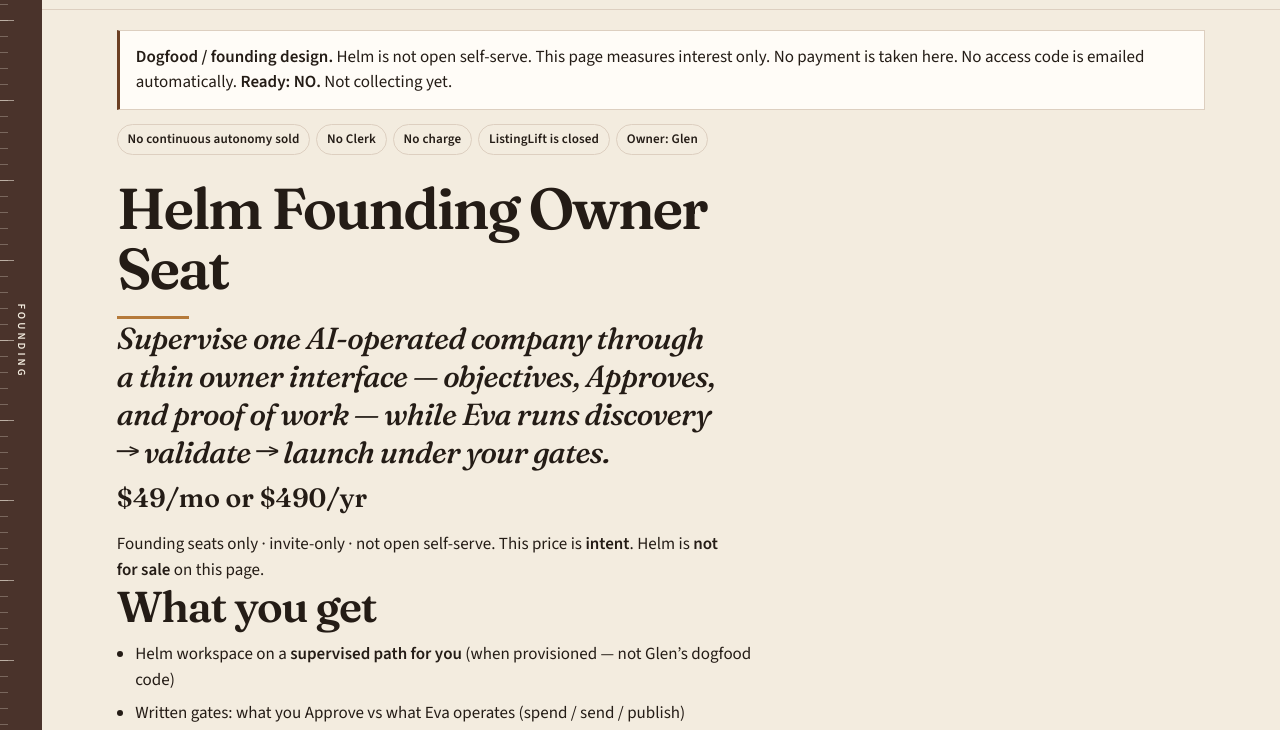
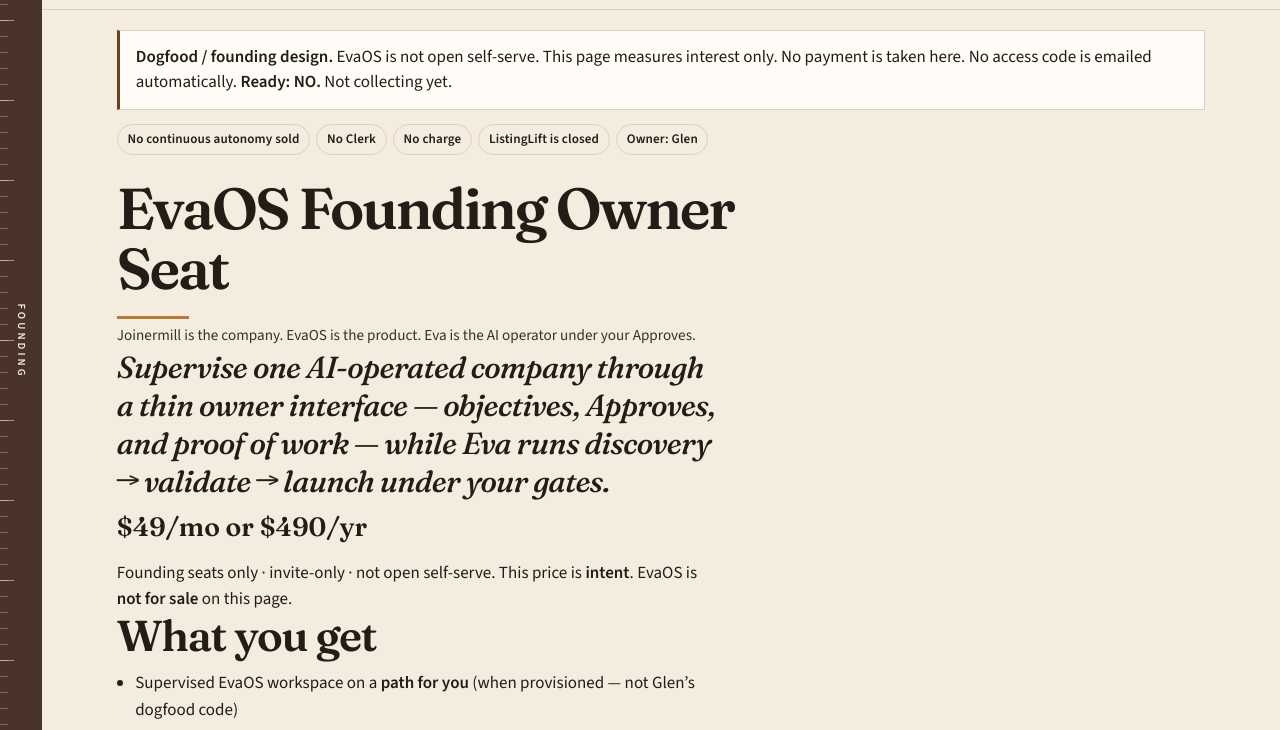
Before and after one commit to Evaisawesome2025/joinermill, a plain HTML site: page founding/index.html in a window 1280 px wide. Shown: the part 59-789 px from the top of the page. Drawn offline with Linux system fonts and the light colour scheme.

Commit message:
Public naming consistency: Joinermill / EvaOS / Eva; Helm off primary copy
No rebrand. Align public surfaces with Gap Item 6 + Glen hierarchy:
Joinermill=brand, EvaOS=product, Eva=operator, Helm=internal.
Collapse stranger-facing V0.8–V1.5 laundry on Trust; keep VERSION build stamp.
Ready stays NO; no arm/charge.

```diff
--- a/founding/index.html
+++ b/founding/index.html
@@ -3,13 +3,13 @@
 <head>
   <meta charset="utf-8">
   <meta name="viewport" content="width=device-width, initial-scale=1">
-  <title>Helm Founding Owner Seat — Joinermill</title>
-  <meta name="description" content="Helm Founding Owner Seat preview. Price is intent. Not for sale, not open self-serve, and not collecting emails. Ready: NO.">
+  <title>EvaOS Founding Owner Seat — Joinermill</title>
+  <meta name="description" content="EvaOS founding-seat preview by Joinermill. Price is intent. Not for sale, not open self-serve, and not collecting emails. Ready: NO.">
   <link rel="canonical" href="https://joinermill.com/founding/">
   <meta name="theme-color" content="#f3ecdf" media="(prefers-color-scheme: light)">
   <meta name="theme-color" content="#161310" media="(prefers-color-scheme: dark)">
-  <meta property="og:title" content="Helm Founding Owner Seat — Joinermill">
-  <meta property="og:description" content="Supervised founding-seat preview. Not for sale. Waitlist is not collecting. Ready: NO.">
+  <meta property="og:title" content="EvaOS Founding Owner Seat — Joinermill">
+  <meta property="og:description" content="Supervised EvaOS founding-seat preview. Not for sale. Waitlist is not collecting. Ready: NO.">
   <meta property="og:type" content="website">
   <meta property="og:url" content="https://joinermill.com/founding/">
   <link rel="icon" href="/favicon.svg" type="image/svg+xml">
@@ -45,7 +45,7 @@
     <div class="wrap">
       <p class="honesty-banner" role="status">
         <strong>Dogfood / founding design.</strong>
-        Helm is not open self-serve. This page measures interest only.
+        EvaOS is not open self-serve. This page measures interest only.
         No payment is taken here. No access code is emailed automatically.
         <strong>Ready: NO.</strong> Not collecting yet.
       </p>
@@ -59,14 +59,15 @@
       </ul>
 
       <section class="hero" id="offer">
-        <h1>Helm Founding Owner Seat</h1>
+        <h1>EvaOS Founding Owner Seat</h1>
+        <p class="name-key" style="margin:0.35rem 0 0;font-size:0.95rem;opacity:0.9">Joinermill is the company. EvaOS is the product. Eva is the AI operator under your Approves.</p>
         <p class="promise">Supervise one AI-operated company through a thin owner interface — objectives, Approves, and proof of work — while Eva runs discovery → validate → launch under your gates.</p>
         <p class="price-amount">$49/mo or $490/yr</p>
-        <p class="intro">Founding seats only · invite-only · not open self-serve. This price is <strong>intent</strong>. Helm is <strong>not for sale</strong> on this page.</p>
+        <p class="intro">Founding seats only · invite-only · not open self-serve. This price is <strong>intent</strong>. EvaOS is <strong>not for sale</strong> on this page.</p>
 
         <h2>What you get</h2>
         <ul class="plain-list">
-          <li>Helm workspace on a <strong>supervised path for you</strong> (when provisioned — not Glen’s dogfood code)</li>
+          <li>Supervised EvaOS workspace on a <strong>path for you</strong> (when provisioned — not Glen’s dogfood code)</li>
           <li>Written gates: what you Approve vs what Eva operates (spend / send / publish)</li>
           <li>Weekly scoreboard: <code>paid_n</code> · <code>checkout_starts</code> · expose class · kills — honest zeros included</li>
           <li>ONE recommendation at a time — not an A/B menu</li>
@@ -214,7 +215,7 @@
 
   <footer class="site-footer">
     <div class="wrap">
-      <p>© 2026 Joinermill · founder Glen · operator Eva under gates · founding preview · Ready NO · not collecting</p>
+      <p>© 2026 Joinermill · EvaOS · operator Eva under gates · founding preview · Ready NO · not collecting</p>
     </div>
   </footer>
   <script src="/founding/founding.js"></script>
```
